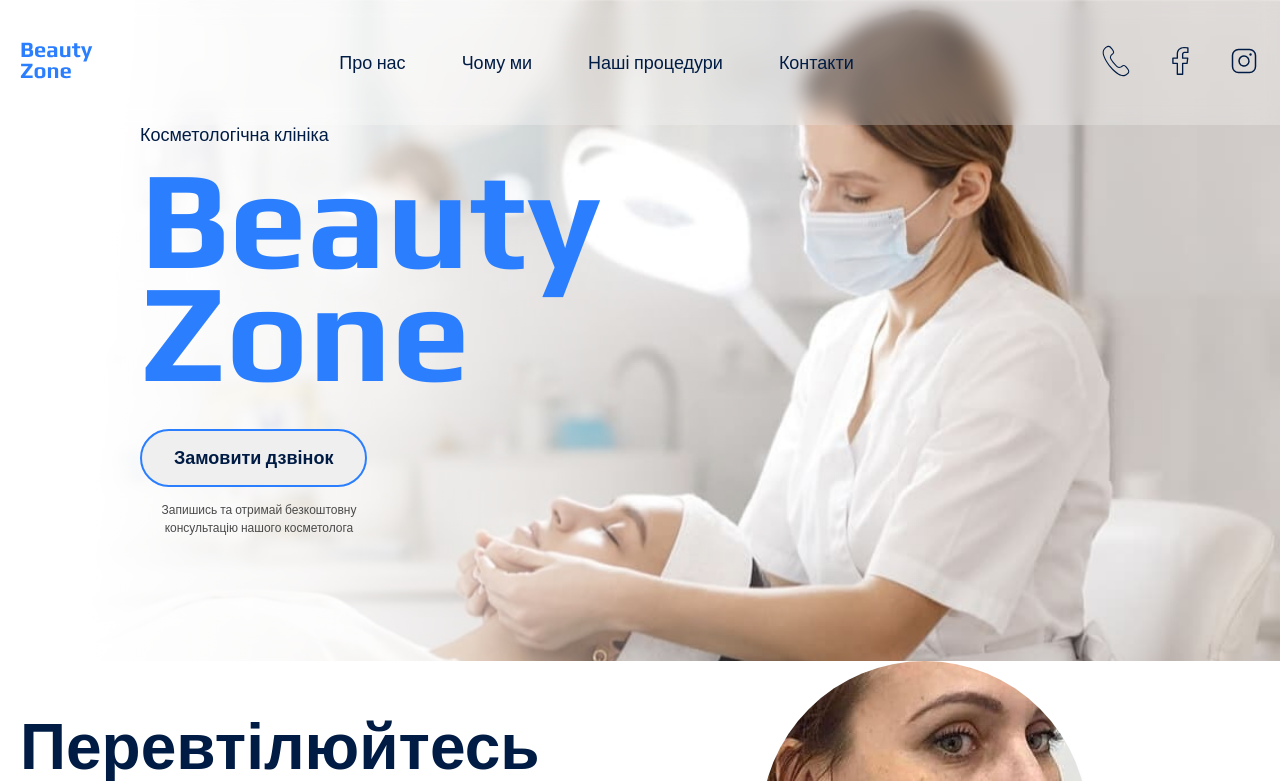
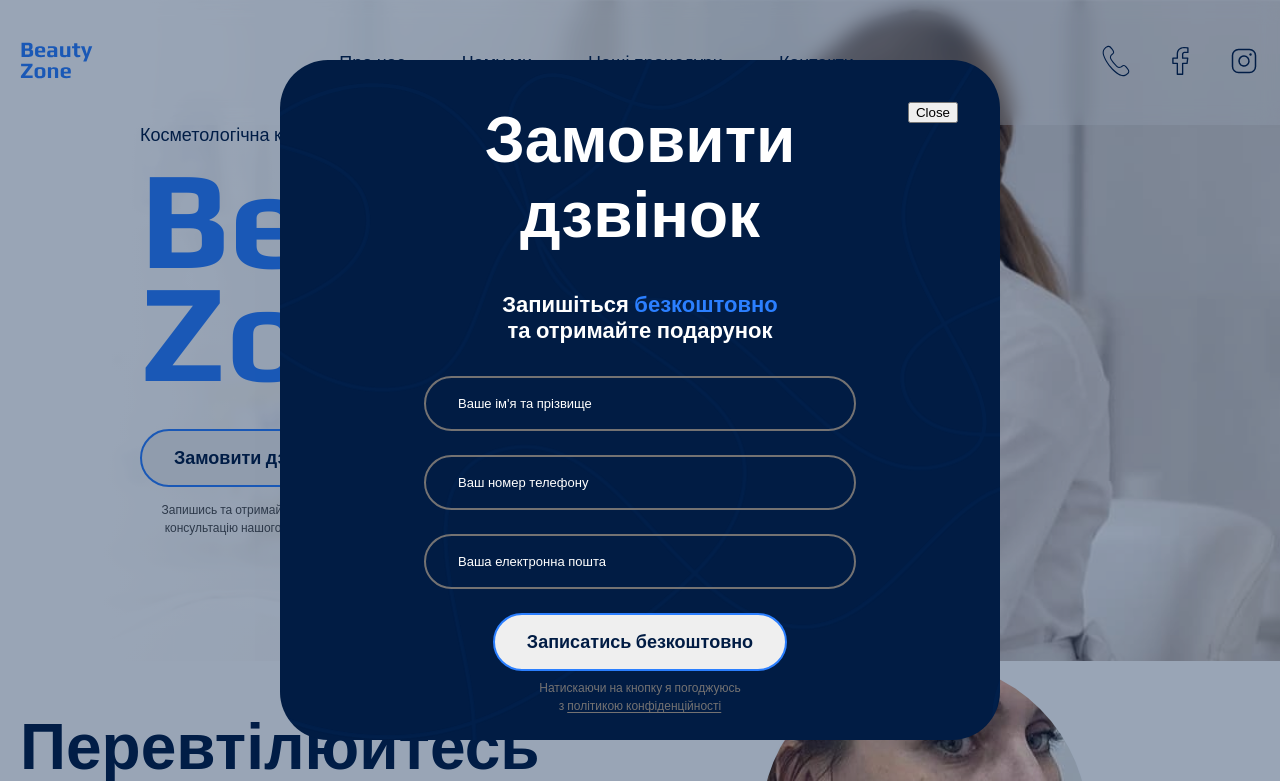
Before and after one commit to romansoltan/genius-homework-3, a plain HTML site: page index.html in a window 1280 px wide. Shown: the top 781 px of the page. Drawn offline with Linux system fonts and the light colour scheme.

Commit message:
Marked up the form with input fields in the modal window

```diff
--- a/css/styles.css
+++ b/css/styles.css
@@ -109,6 +109,18 @@ ul {
 }
 .accent-color {
   color: var(--accent-c);
+}
+.visually-hidden {
+  position: absolute;
+  white-space: nowrap;
+  width: 1px;
+  height: 1px;
+  overflow: hidden;
+  border: 0;
+  padding: 0;
+  clip: rect(0 0 0 0);
+  clip-path: inset(50%);
+  margin: -1px;
 }
 /* ========== Common styles ========== */
 
@@ -538,12 +550,70 @@ ul {
   max-width: 720px;
   height: 100%;
   max-height: 680px;
+  padding: 42px 144px;
   background-color: var(--primary-c-dark);
+  background-image: url('../img/modal/modal-bg.png');
+  background-repeat: no-repeat;
+  background-size: cover;
+  background-position: center;
   border-radius: 48px;
+  overflow-y: auto;
 }
 .modal-btn-close {
   position: absolute;
   top: 42px;
   right: 42px;
 }
+
+/* ========== Form ========== */
+.modal-title {
+  color: var(--primary-c-light);
+  margin-bottom: 40px;
+}
+.form-text {
+  max-width: 276px;
+  margin: 0 auto 32px;
+  font-weight: 600;
+  font-size: 22px;
+  text-align: center;
+  color: var(--primary-c-light);
+}
+.form-field {
+  margin-bottom: 24px;
+}
+.form-input {
+  padding: 18px 32px;
+  width: 100%;
+  font-size: 13px;
+  color: var(--primary-c-light);
+  background-color: transparent;
+  border: 2px solid var(--secondary-c-grey);
+  border-radius: 32px;
+}
+.form-input:focus {
+  background-color: var(--secondary-c-grey);
+  outline: none;
+}
+.form-input::placeholder {
+  color: var(--primary-c-light);
+  font-size: 13px;
+}
+.modal-btn {
+  display: block;
+  margin: 0 auto 8px;
+}
+.form-terms {
+  margin: 0 auto;
+  max-width: 209px;
+  font-size: 12px;
+  line-height: 1.5;
+  text-align: center;
+  color: var(--secondary-c-grey);
+}
+.form-terms-link {
+  color: var(--secondary-c-grey);
+  text-decoration: underline;
+  text-underline-offset: 2px;
+}
+/* ========== Form ========== */
 /* ========== Modal ========== */
--- a/index.html
+++ b/index.html
@@ -215,7 +215,8 @@
               Як нас <span class="accent-color">знайти</span>
             </h2>
             <div class="contact-content">
-              <iframe class="contact-map"
+              <iframe
+                class="contact-map"
                 src="https://www.google.com/maps/embed?pb=!1m18!1m12!1m3!1d2540.9325719461126!2d30.5181753!3d50.4423566!2m3!1f0!2f0!3f0!3m2!1i1024!2i768!4f13.1!3m3!1m2!1s0x40d4cef8b5f6338d%3A0x25c7f06ad686451c!2z0LHRg9C70YzQstCw0YAg0KLQsNGA0LDRgdCwINCo0LXQstGH0LXQvdC60LAsIDUsINCa0LjRl9CyLCAwMjAwMA!5e0!3m2!1suk!2sua!4v1711810720770!5m2!1suk!2sua"
                 width="605"
                 height="481"
@@ -281,7 +282,8 @@
                   class="address-link"
                   href="https://maps.app.goo.gl/FTAmWWpmxCksTNbc8"
                   target="_blank"
-                  >Україна, м. Київ, <br> вул. Тараса Шевченка 5</a
+                  >Україна, м. Київ, <br />
+                  вул. Тараса Шевченка 5</a
                 >
               </li>
               <li class="address-item">
@@ -322,9 +324,62 @@
     <!-- ======= Footer ======= -->
 
     <!-- ======= Modal ======= -->
-    <div class="backdrop is-hidden">
+    <div class="backdrop">
       <div class="modal">
         <button class="modal-btn-close" type="button">Close</button>
+        <h2 class="modal-title section-title">Замовити дзвінок</h2>
+        <p class="form-text">
+          Запишіться <span class="accent-color">безкоштовно</span> та отримайте
+          подарунок
+        </p>
+        <form name="modal-form" autocomplete="off">
+          <div class="form-field">
+            <label class="form-label visually-hidden" for="user-name">
+              Ваше ім'я та прізвище
+            </label>
+            <input
+              class="form-input"
+              type="text"
+              name="user-name"
+              id="user-name"
+              placeholder="Ваше ім'я та прізвище"
+            />
+          </div>
+
+          <div class="form-field">
+            <label class="form-label visually-hidden" for="user-tel">
+              Ваш номер телефону
+            </label>
+            <input
+              class="form-input"
+              type="tel"
+              name="user-tel"
+              id="user-tel"
+              placeholder="Ваш номер телефону"
+            />
+          </div>
+
+          <div class="form-field">
+            <label class="form-label visually-hidden" for="user-email">
+              Ваша електронна пошта
+            </label>
+            <input
+              class="form-input"
+              type="email"
+              name="user-email"
+              id="user-email"
+              placeholder="Ваша електронна пошта"
+            />
+          </div>
+
+          <button class="modal-btn order-call-btn" type="submit">
+            Записатись безкоштовно
+          </button>
+          <p class="form-terms">
+            Натискаючи на кнопку я погоджуюсь з
+            <a class="form-terms-link" href="#">політикою конфіденційності</a>
+          </p>
+        </form>
       </div>
     </div>
     <!-- ======= Modal ======= -->
```
Also changed, not shown: img/modal/modal-bg.png (added).
